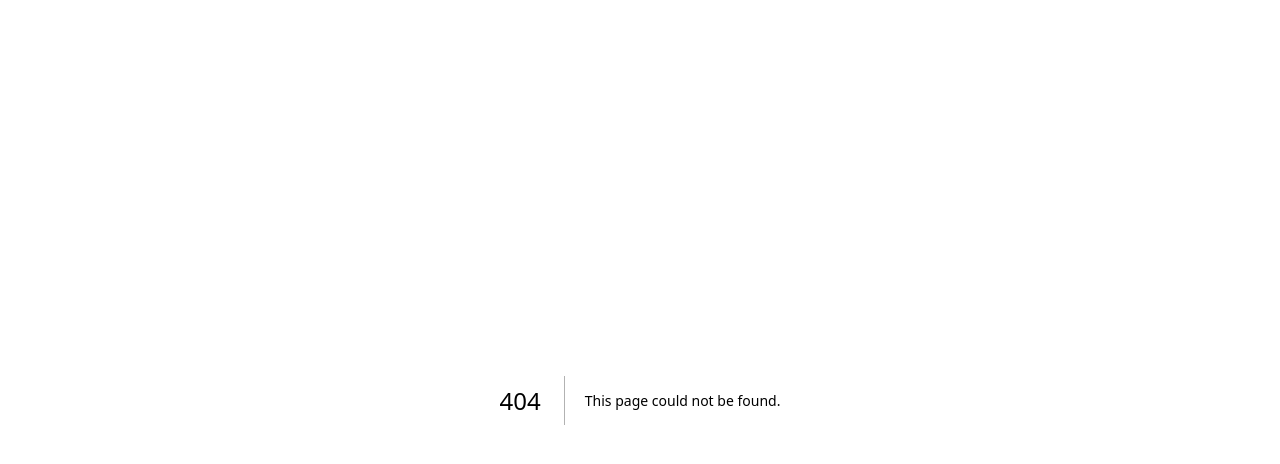
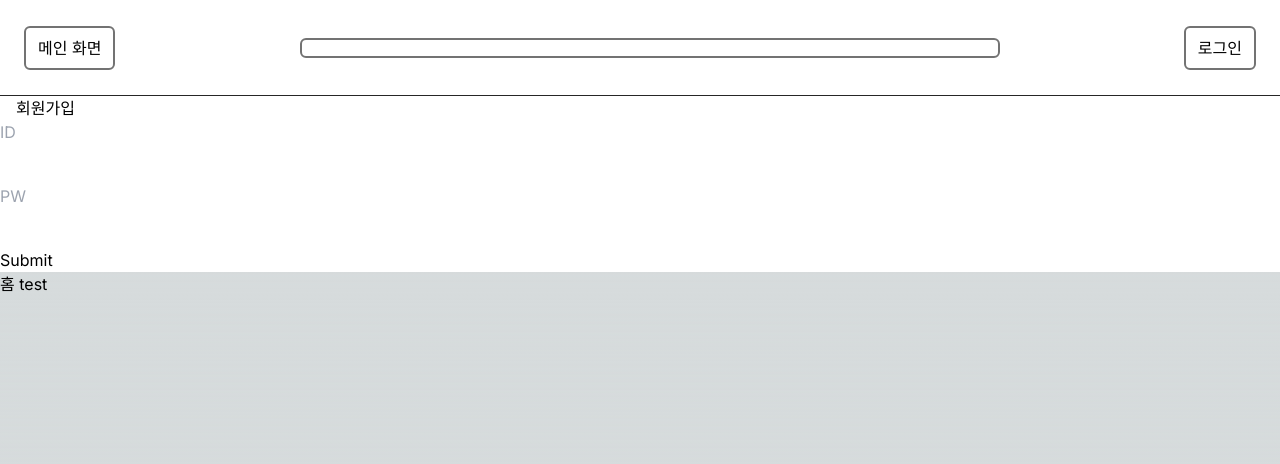
Before and after one commit to redbeanmk765/MySongBook, a Next.js app in the folder mysongbook/: page /register in a window 1280 px wide. Before the commit this address had no page. Shown: the top 464 px of the page. Built offline with nearby package versions, Linux system fonts and the light colour scheme.

Commit message:
register
with react hook form

```diff
--- a/mysongbook/src/app/globals.css
+++ b/mysongbook/src/app/globals.css
@@ -10,9 +10,9 @@
 
 @media (prefers-color-scheme: dark) {
   :root {
-    --foreground-rgb: 255, 255, 255;
-    --background-start-rgb: 0, 0, 0;
-    --background-end-rgb: 0, 0, 0;
+    --foreground-rgb: 0, 0, 0;
+    --background-start-rgb: 255, 255, 255;
+    --background-end-rgb: 255, 255, 255;
   }
 }
 
--- a/mysongbook/src/app/layout.tsx
+++ b/mysongbook/src/app/layout.tsx
@@ -1,6 +1,7 @@
 import type { Metadata } from 'next'
 import { Inter } from 'next/font/google'
 import './globals.css'
+//import { Providers } from './providers'
 
 const inter = Inter({ subsets: ['latin'] })
 
@@ -16,7 +17,10 @@ export default function RootLayout({
 }) {
   return (
     <html lang="en">
-      <body className={inter.className}>{children}</body>
+      <body className={inter.className}>
+          {children}
+
+      </body>
     </html>
   )
 }
--- a/mysongbook/src/app/page.tsx
+++ b/mysongbook/src/app/page.tsx
@@ -1,15 +1,12 @@
 import Link from "next/link";
 import Header from "../components/Header";
+import './globals.css'
 
 export default function home(){
     return(
       <html>
         <head>
-
-
         </head>
-
-
         <body>
             <Header />
 
@@ -27,7 +24,7 @@ export default function home(){
                 <section className="flex justify-evenly items-center bg-black ">
                     <div/>
 
-                    <div className=" flex-none box-border p-12 border-4 box-content h-32 w-[500px] rounded text-center justify-center item-center bg-white">
+                    <div className=" flex-none box-border p-12 border-4 h-60 w-[500px] rounded text-center justify-center item-center bg-white">
 
                         <span>나만의 노래책 만들기</span>
                         <br/>
@@ -71,5 +68,6 @@ export default function home(){
 
         </body>
       </html>
+
     );
 }
--- /dev/null
+++ b/mysongbook/src/app/providers.tsx
@@ -0,0 +1,11 @@
+'use client'
+
+import {NextUIProvider} from '@nextui-org/react'
+
+export function Providers({children}: { children: React.ReactNode}) {
+    return (
+        <NextUIProvider>
+            { children }
+        </NextUIProvider>
+    )
+}
--- /dev/null
+++ b/mysongbook/src/app/register/page.tsx
@@ -0,0 +1,45 @@
+"use client"
+
+import Link from "next/link";
+import Header from "../../components/Header";
+import HookForm from "./registerForm";
+
+
+
+export default function register(){
+
+
+    const handleSubmit=(e: React.FormEvent<HTMLFormElement>)=>{
+        e.preventDefault();
+    }
+
+    return(
+    <main>
+        <Header />
+
+        <section id="title" className="flex justify-center">
+            <div className="flex justify-start bg-white lg:w-[1410px]">
+                <a className="px-4"> 회원가입 </a>
+            </div>
+
+        </section>
+
+        <section id="registerForm" className="flex justify-center">
+            <div className="flex justify-start bg-white lg:w-[1410px]">
+                <HookForm />
+
+            </div>
+
+        </section>
+
+        <div>
+            <nav>
+                <Link href="/">홈 </Link>
+                <Link href="/test">test</Link>
+
+            </nav>
+        </div>
+
+    </main>
+  );
+}
--- /dev/null
+++ b/mysongbook/src/app/register/registerForm.tsx
@@ -0,0 +1,96 @@
+'use client'
+
+import { useForm } from "react-hook-form";
+import { DevTool } from "@hookform/devtools";
+import { ErrorMessage } from "@hookform/error-message";
+
+export type HookFormTypes = {
+    email: string;
+    password: string;
+  }
+
+  export default function HookForm(){
+    const { register, handleSubmit, watch, control, formState: { errors} } = useForm<HookFormTypes>();
+
+    const onSubmit = (data: HookFormTypes) => {
+        console.log("Form submitted.", data)
+    };
+    return (
+      <div>
+      <form onSubmit={handleSubmit(onSubmit)}>
+        <p>
+          <input
+            {...register("email", {
+              required:{
+                value: true,
+                message: "* 필수 입력 항목입니다."},
+              pattern:{
+                value:/^[^\s@]+@[^\s@]+\.[^\s@]{2,}$/i,
+                message: "* 이메일 형식이 아닙니다."}})}
+            type="text"
+            placeholder="ID" />
+        </p>
+
+        <div className="h-10 ">
+          {errors.email ? (
+          <>
+              {errors.email.type === "required" && (
+                <p className=" text-red-500 ">
+                  {errors.email.message}
+                </p>
+              )}
+              {errors.email.type === "pattern" && (
+                <p className=" text-red-500 ">
+                  {errors.email.message}
+                </p>
+              )}
+            </>
+          ) : <p/>}
+        </div>
+
+        <p>
+          <input
+            {...register("password", {
+              required:{
+                value: true,
+                message: "* 필수 입력 항목입니다."},
+              pattern:{
+                value:/^(?=.*[a-zA-Z0-9@$!%*?&])$/,
+                message: "* 비밀번호 형식이 아닙니다. 영어 대소문자, 숫자, 특수기호만이 사용 가능합니다."}})}
+            type="password"
+            placeholder="PW" />
+        </p>
+
+        <div className="h-10 ">
+          {errors.password ? (
+          <>
+              {errors.password.type === "required" && (
+                <p className=" text-red-500 ">
+                  {errors.password.message}
+                </p>
+              )}
+              {errors.password.type === "pattern" && (
+                <p className=" text-red-500 ">
+                  {errors.password.message}
+                </p>
+              )}
+            </>
+          ) : <p/>}
+        </div>
+
+
+
+
+        <input type="submit" />
+
+
+
+      </form>
+      <DevTool control={control} />
+      </div>
+    );
+
+
+
+
+  };
--- a/mysongbook/tailwind.config.ts
+++ b/mysongbook/tailwind.config.ts
@@ -1,6 +1,8 @@
 import type { Config } from 'tailwindcss'
 
-const config: Config = {
+//const { nextui } = require("@nextui-org/react");
+
+module.exports = {
   content: [
     './src/pages/**/*.{js,ts,jsx,tsx,mdx}',
     './src/components/**/*.{js,ts,jsx,tsx,mdx}',
@@ -15,6 +17,6 @@ const config: Config = {
       },
     },
   },
+  darkMode: "class",
   plugins: [],
 }
-export default config
```
Also changed, not shown: mysongbook/package.json (+10 -3 lines), mysongbook/src/hooks/useInput.ts (added, +19 -0 lines), 2 other files (tests, documents, lock files or other folders).
